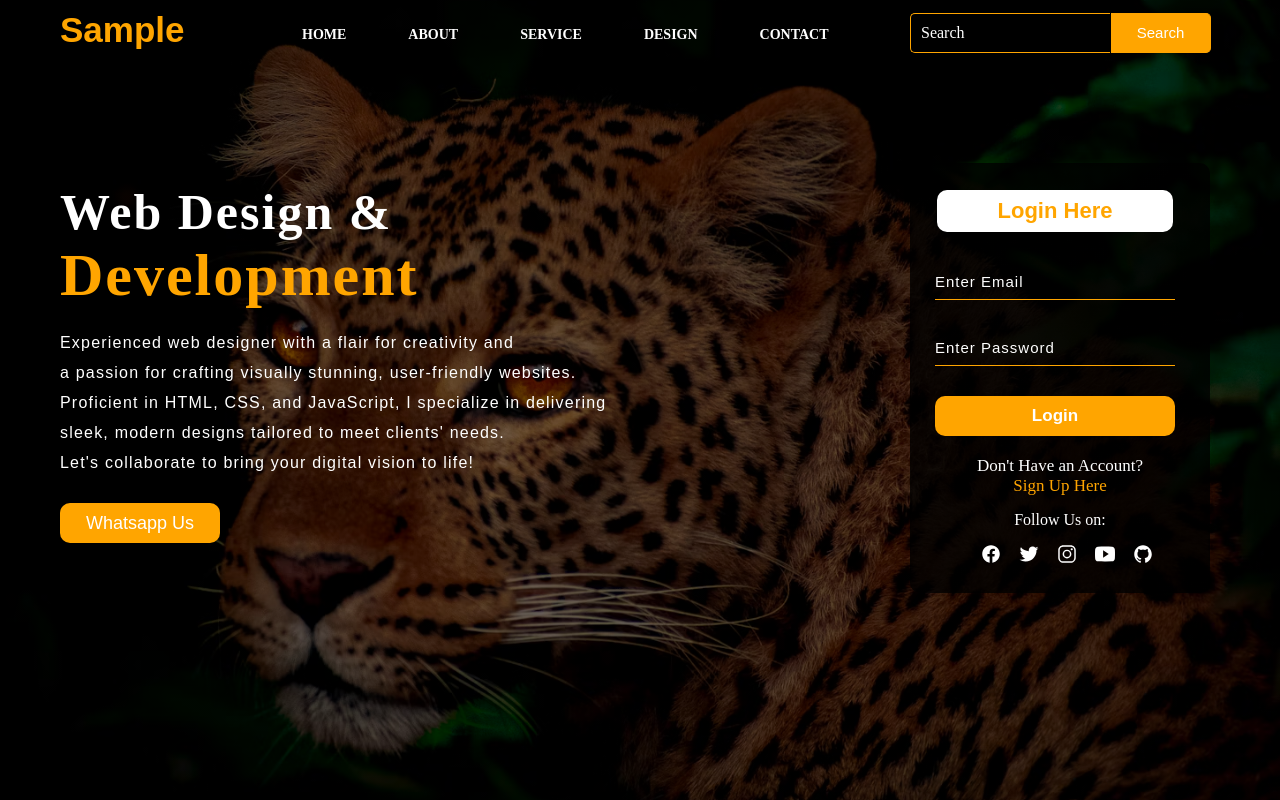
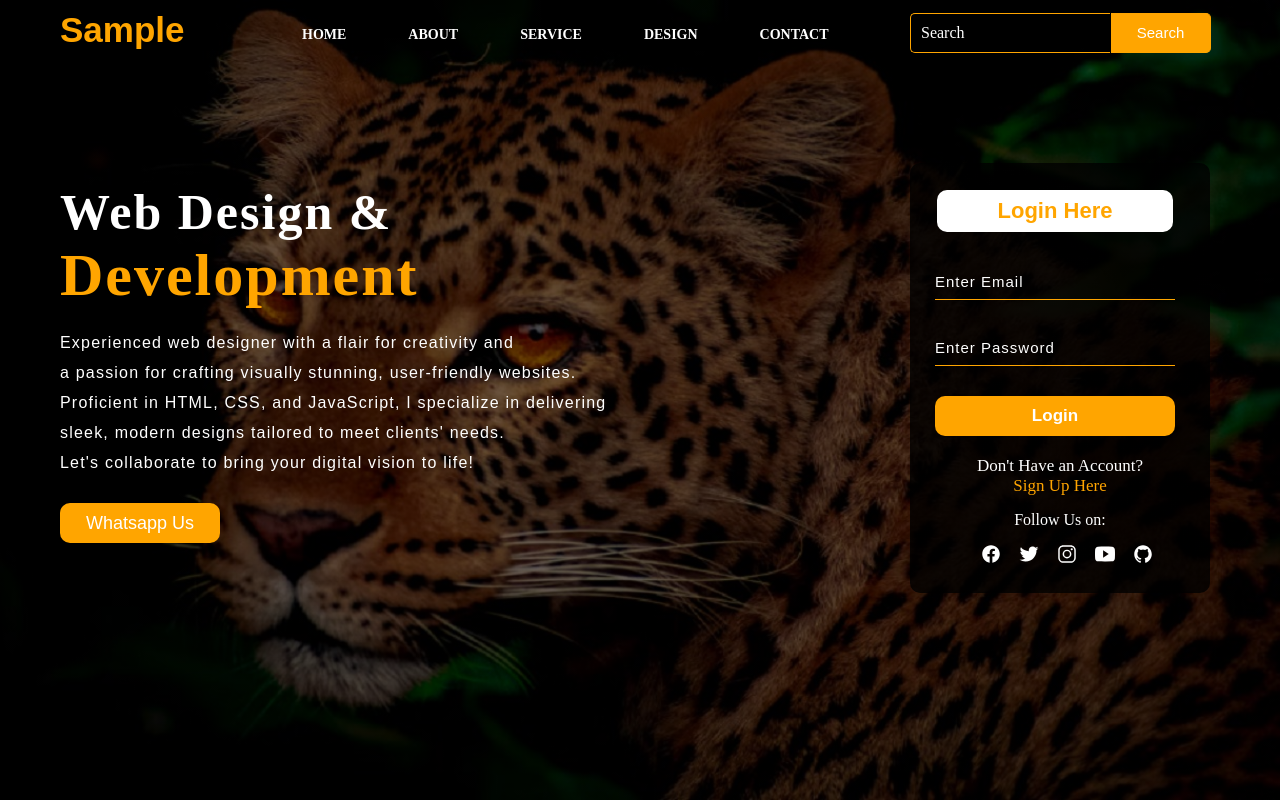
Before and after one commit to timothymutuake/website-sample, a plain HTML site: page index.html in a window 1280 px wide. Drawn offline with nearby package versions, Linux system fonts and the light colour scheme.

Commit message:
Add from a terminal

```diff
--- a/index.html
+++ b/index.html
@@ -54,7 +54,7 @@ Let's collaborate to bring your digital vision to life!
 <a href="https://www.facebook.com/timothymutuake" target="_blank"><ion-icon name="logo-facebook"></ion-icon></a>
 <a href="https://www.twitter.com/timothymutuake" target="_blank"><ion-icon name="logo-twitter"></ion-icon></a>
 <a href="https://www.instagram.com/timothymutuake" target="_blank"><ion-icon name="logo-instagram"></ion-icon></a>
-<a href="https://www.youtube.com/channel/UClYCB9zHIG6E3KDJn4CP4Tw" target="_blank"><ion-icon name="logo-youtube"></ion-icon></a>
+<a href="https://www.youtube.com/channel/UCAHvBmGHssk9NfnHWx0jm8A" target="_blank"><ion-icon name="logo-youtube"></ion-icon></a>
 <a href="https://www.github.com/timothymutuake" target="_blank"><ion-icon name="logo-github"></ion-icon></a>
 </div>
 </div>
--- a/style.css
+++ b/style.css
@@ -3,8 +3,9 @@
     padding: 0;
 }
 .main{
-    width: 100%;
-    background: linear-gradient(to top, rgba(0,0,0,0.5)50%, rgba(0,0,0,0.5)50%), url(img/bg.avif);
+    width: 1280px; /* Set width to match frame width */
+    height: 760px; /* Set height to match frame height */
+    background: linear-gradient(to top, rgba(0,0,0,0.5)50%, rgba(0,0,0,0.5)50%), url(img/bg.jpg);
     object-fit: cover; /* Make the image fill the space while maintaining aspect ratio */
     height: 100vh;
     background-size: cover;
```
Also changed, not shown: img/bg.avif (deleted), img/bg.jpg (added).
